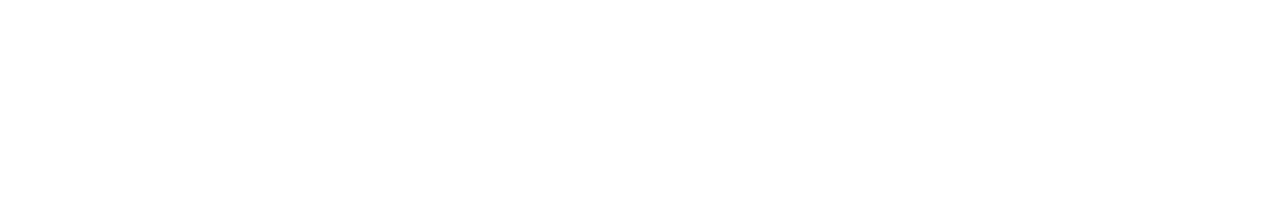
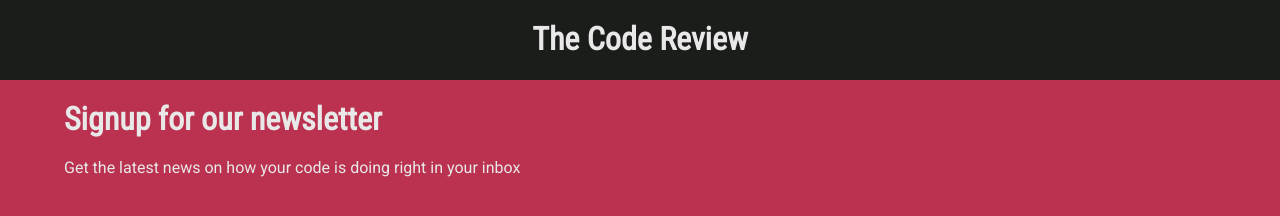
Before and after one commit to mtallerico1/Treehouse-FEWD-Project-3, a plain HTML site: page index.html in a window 1280 px wide. Drawn offline with Linux system fonts and the light colour scheme.

Commit message:
Added some CSS and still working on structure.

```diff
--- a/css/style.css
+++ b/css/style.css
@@ -0,0 +1,45 @@
+* {
+    box-sizing: border-box;
+}
+/* Block Elements ------- */
+
+body {
+    background-color: #ba324f;
+}
+
+nav {
+    display: flex;
+    background-color: #1a1d1a;
+    justify-content: center;
+}
+
+.container {
+    width: 90%;
+    margin: auto;
+}
+
+form {
+    background-color: #1a1d1a;
+}
+
+/* Text Elements ------- */
+
+h1 {
+    font-family: 'Roboto Condensed', sans-serif;
+    color: #e8e8e8;
+}
+
+p {
+    color: #e8e8e8;
+    font-family: 'Roboto', sans-serif;
+}
+
+/* DRY Elements ------- */
+
+.textcond {
+    font-family: 'Roboto Condensed', sans-serif;
+}
+
+.textnorm {
+    font-family: 'Roboto', sans-serif;
+}
--- a/index.html
+++ b/index.html
@@ -5,10 +5,28 @@
     <meta name="viewport" content="width=device-width, initial-scale=1.0">
     <meta http-equiv="X-UA-Compatible" content="ie=edge">
     <title>Form Project</title>
+    <link href="https://fonts.googleapis.com/css?family=Roboto|Roboto+Condensed" rel="stylesheet">
     <link rel="stylesheet" href="css/normalize.css">
     <link rel="stylesheet" href="css/style.css">
 </head>
 <body>
+    <nav>
+        <h1 class="textcond">The Code Review</h1>
+    </nav>
+    <header>
+        <div class="container">
+            <h1>Signup for our newsletter </h1>
+            <p>Get the latest news on how your code is doing right in your inbox</p>
+        </div>
+    </header>
+    <section>
+        <div class="container">
+            <form action="post">
 
+
+
+            </form>
+        </div>
+    </section>
 </body>
 </html>
```
